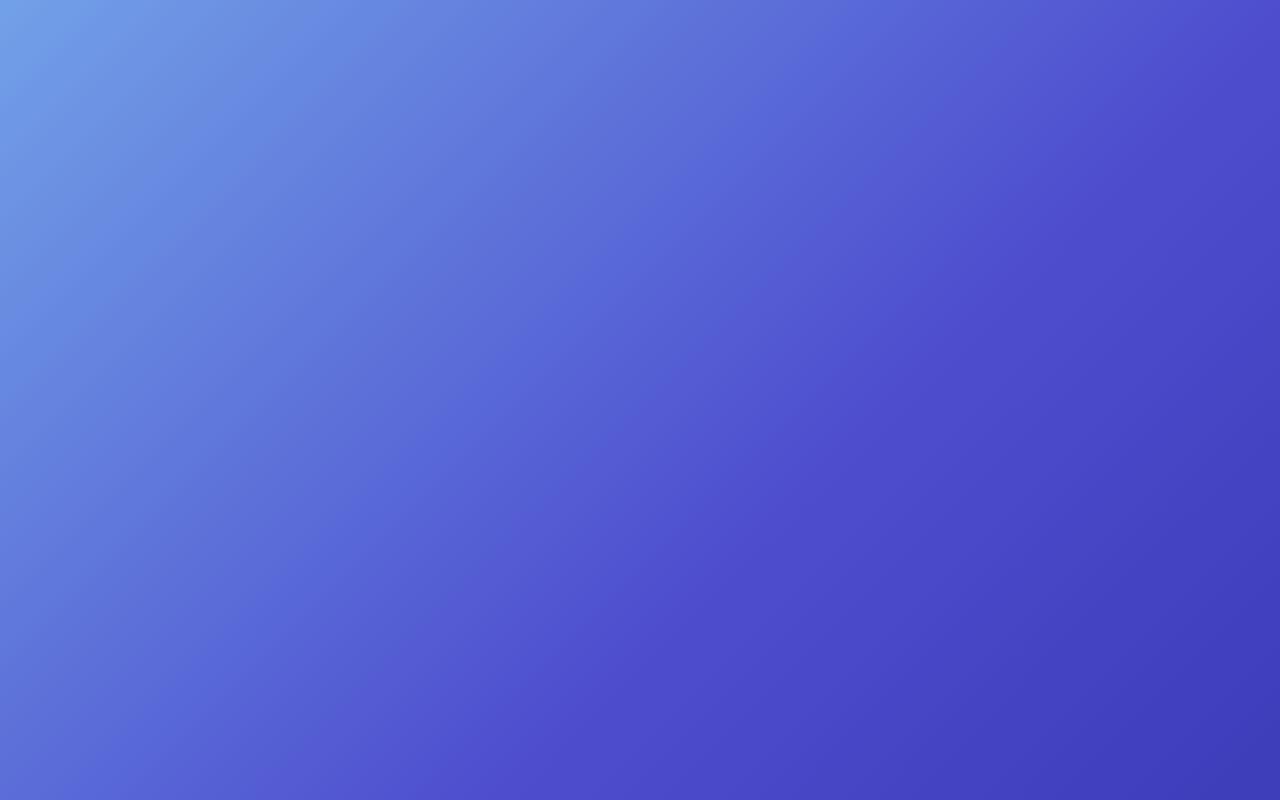
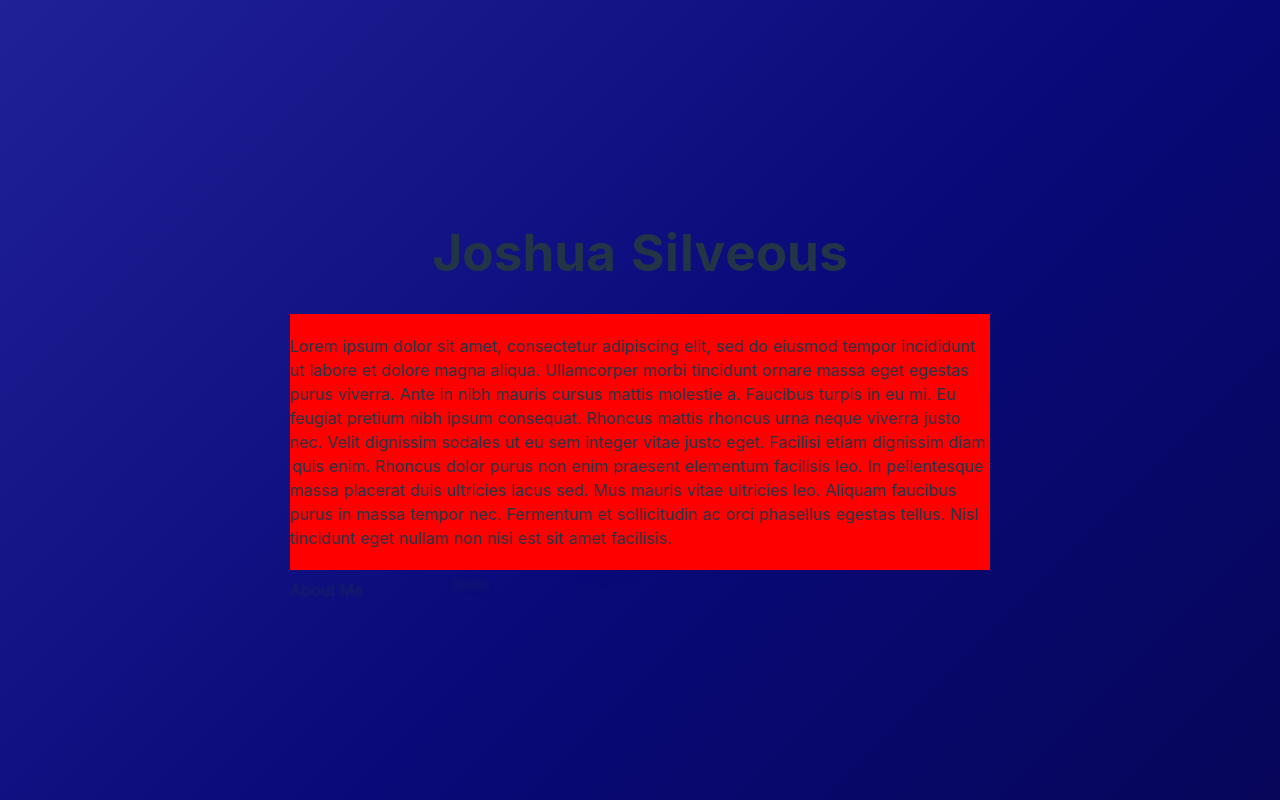
Before and after one commit to JoshSilveous/portfolio-site, a React (Vite) app: page / in a window 1280 px wide. Shown: the top 800 px of the page. Built offline with nearby package versions, Linux system fonts and the light colour scheme.

Commit message:
began re-creating Navbar component

```diff
--- a/src/App.tsx
+++ b/src/App.tsx
@@ -2,12 +2,14 @@ import './App.scss'
 import { NavDesktop } from './components/Nav/NavDesktop/NavDesktop'
 import { Main } from './components/Main/Main'
 import { NavMobile } from './components/Nav/NavMobile/NavMobile'
+import { Navbar } from './components/Nav/NewNavbar/Navbar'
 
 function App() {
 	return (
 		<div className='app'>
-			<NavDesktop />
-			<NavMobile />
+			{/* <NavDesktop />
+			<NavMobile /> */}
+			<Navbar />
 			<Main />
 		</div>
 	)
--- /dev/null
+++ b/src/components/Nav/NewNavbar/Navbar.scss
@@ -0,0 +1,119 @@
+.navbar {
+	background: linear-gradient(
+		135deg,
+		rgba(148, 237, 255, 1) 0%,
+		rgb(77, 77, 206) 30%,
+		rgba(9, 9, 121, 1) 70%,
+		rgba(2, 0, 36, 1) 100%
+	);
+	background-size: 400% 400%;
+	animation: backgroundGradientLoad 4s ease-in-out 0s 1,
+		backgroundGradientIdle 10s ease-in-out 4s infinite;
+
+	width: 100vw;
+	position: fixed;
+	display: flex;
+	flex-direction: column;
+	justify-content: center;
+	align-items: center;
+	padding: 0px 40px;
+	box-sizing: border-box;
+
+	transition: height 0.4s ease;
+	&.fullscreen {
+		height: 100vh;
+	}
+	&.minimized {
+		height: 80px;
+	}
+
+	.splash-info {
+		.name {
+			text-align: center;
+			span {
+				display: inline-block;
+				min-width: 15px;
+				opacity: 0%; // before animation
+				animation: 1s ease-out 1 fadeDown forwards;
+			}
+		}
+
+		.text {
+			max-width: 700px;
+			box-sizing: border-box;
+			padding: 20px 0px;
+			// height: 0px;
+			overflow: hidden;
+			background-color: red; //TESTING
+			span {
+				display: inline-block;
+				padding-right: 2.5px;
+				opacity: 0%; // before animation
+				animation: 1s ease-out 1 fadeDown forwards;
+			}
+		}
+	}
+
+	.anchor-container {
+		display: flex;
+		justify-content: space-between;
+		width: 100%;
+		max-width: 700px;
+
+		.anchor-link {
+			cursor: pointer;
+			user-select: none;
+
+			opacity: 0%; // initial
+			animation: 1s ease-out 0s 1 fadeDown forwards;
+
+			transition: scale 0.2s ease, text-shadow 0.2s ease;
+			&:hover {
+				scale: 120%;
+				text-shadow: 0 0 20px white, 0 0 30px white;
+			}
+			&:active {
+				scale: 110%;
+				text-shadow: 0 0 15px white, 0 0 25px white;
+			}
+		}
+	}
+}
+
+@keyframes backgroundGradientLoad {
+	0% {
+		background-position: 0% 50%;
+	}
+	100% {
+		background-position: 100% 50%;
+	}
+}
+@keyframes backgroundGradientIdle {
+	0% {
+		background-position: 100% 50%;
+	}
+	50% {
+		background-position: 60% 50%;
+	}
+	100% {
+		background-position: 100% 50%;
+	}
+}
+@keyframes fadeDown {
+	0% {
+		transform: translateY(-20px);
+		filter: blur(3px);
+		opacity: 0%;
+	}
+	100% {
+		transform: translateY(0);
+		filter: blur(0px);
+		opacity: 100%;
+	}
+}
+@keyframes animateHeightOpening {
+	0% {
+	}
+	100% {
+	}
+}
--- /dev/null
+++ b/src/components/Nav/NewNavbar/Navbar.tsx
@@ -0,0 +1,55 @@
+import { useEffect, useRef, useState } from 'react'
+import {
+	stringToSpanCharArray,
+	stringToSpanWordArray,
+} from '../../../functions'
+import { SPLASH_PARAGRAPH } from '../../SPLASH_PARAGRAPH'
+import './Navbar.scss'
+
+export function Navbar() {
+	const [isFullscreen, setIsFullscreen] = useState(true)
+	const testRef = useRef<HTMLParagraphElement>(null)
+
+	const NAME = stringToSpanCharArray('Joshua Silveous', 0.5, 0.05)
+	const PARAGRAPH = stringToSpanWordArray(SPLASH_PARAGRAPH, 2.5, 0.015)
+
+	useEffect(() => {
+		const elem = testRef.current!
+		const defaultHeight = elem.scrollHeight
+		console.log('offsetHeight:', elem.offsetHeight)
+		console.log('scrollHeight:', elem.scrollHeight)
+		console.log('clientHeight:', elem.clientHeight)
+		console.log('style.height:', elem.style.height)
+		console.log('style.maxHeight:', elem.style.maxHeight)
+		console.log('style.minHeight:', elem.style.minHeight)
+		console.log('style.lineHeight:', elem.style.lineHeight)
+	}, [])
+
+	return (
+		<div className={`navbar ${isFullscreen ? 'fullscreen' : 'minimized'}`}>
+			<div className='splash-info'>
+				<h1 className='name'>{NAME}</h1>
+				<p className='text' ref={testRef}>
+					{PARAGRAPH}
+				</p>
+			</div>
+			<div className='anchor-container'>
+				<div className='anchor-link' style={{ animationDelay: '5.3s' }}>
+					About Me
+				</div>
+				<div className='anchor-link' style={{ animationDelay: '5.5s' }}>
+					Skills
+				</div>
+				<div className='anchor-link' style={{ animationDelay: '5.7s' }}>
+					Projects
+				</div>
+				<div className='anchor-link' style={{ animationDelay: '5.9s' }}>
+					Experience
+				</div>
+				<div className='anchor-link' style={{ animationDelay: '6.1s' }}>
+					Contact Info
+				</div>
+			</div>
+		</div>
+	)
+}
```
